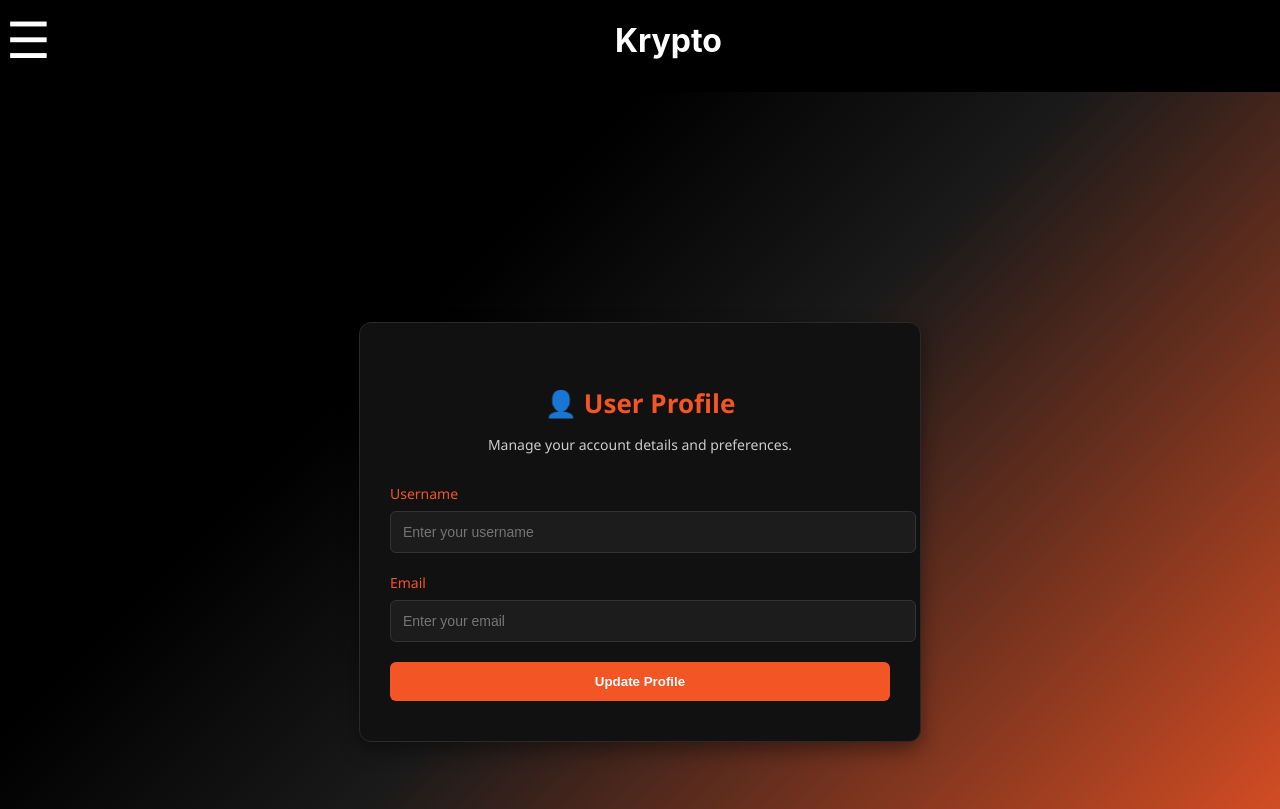
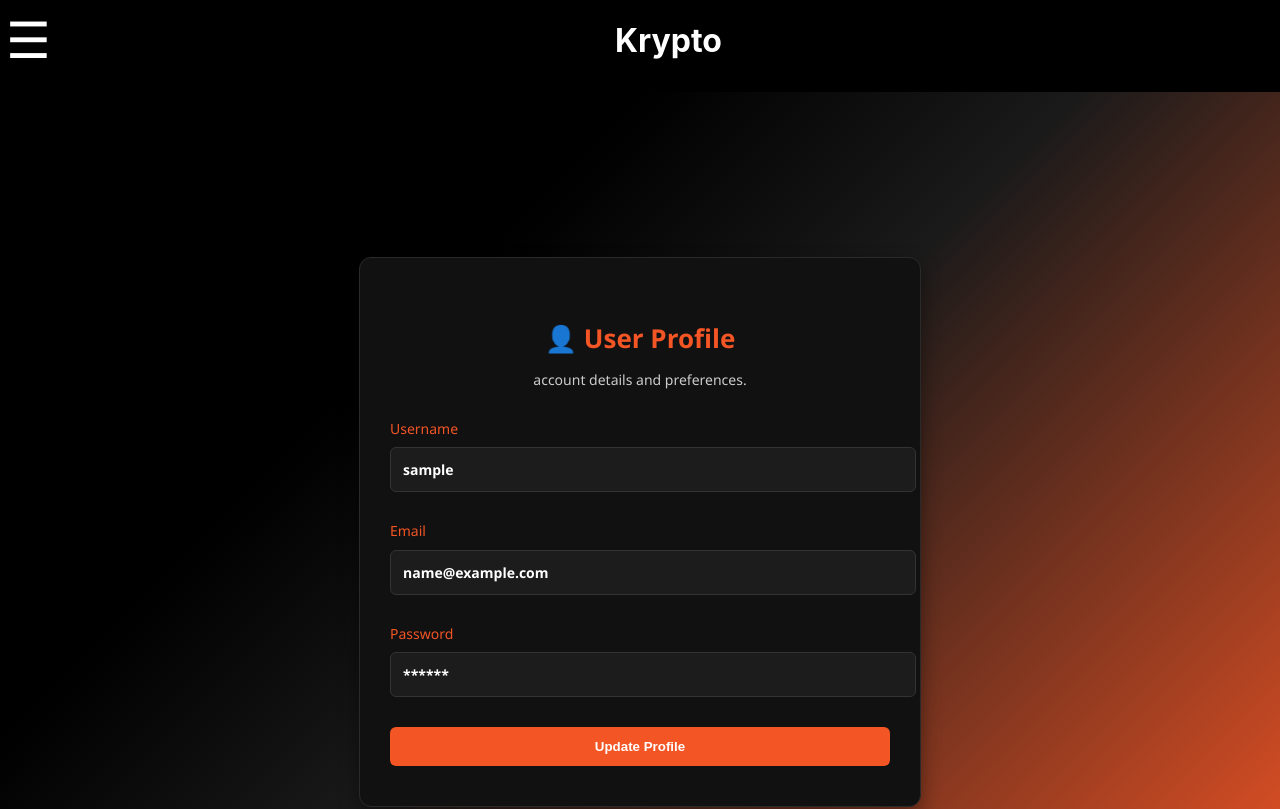
Before and after one commit to KENDOfire/kendo2, a React (Create React App) app: page /profile in a window 1280 px wide. Shown: the top 809 px of the page. Built offline with nearby package versions, Linux system fonts and the light colour scheme; no server answers; the database is empty; sample sign-in values are in the browser's storage.

Commit message:
worked on sending email after registration on siginup page

```diff
--- a/public/index.html
+++ b/public/index.html
@@ -39,5 +39,18 @@
       To begin the development, run `npm start` or `yarn start`.
       To create a production bundle, use `npm run build` or `yarn build`.
     -->
+      <!--Start of Tawk.to Script-->
+<script type="text/javascript">
+var Tawk_API=Tawk_API||{}, Tawk_LoadStart=new Date();
+(function(){
+var s1=document.createElement("script"),s0=document.getElementsByTagName("script")[0];
+s1.async=true;
+s1.src='https://embed.tawk.to/68418854de88d1190587fe86/1isvvp3k7';
+s1.charset='UTF-8';
+s1.setAttribute('crossorigin','*');
+s0.parentNode.insertBefore(s1,s0);
+})();
+</script>
+<!--End of Tawk.to Script-->
   </body>
 </html>
--- a/src/components/Menu.js
+++ b/src/components/Menu.js
@@ -23,15 +23,18 @@ const Menu = ({ children }) => {
           <Link to="/withdraw" style={styles.link} onClick={closeMenu}>
             <FaMoneyBillWave style={styles.icon} /> Withdraw
           </Link>
+           <Link to="/history" style={styles.link} onClick={closeMenu}>
+            <FaHistory style={styles.icon} />Transaction History
+          </Link>
+           <Link to="/settings" style={styles.link} onClick={closeMenu}>
+            <FaCog style={styles.icon} /> Settings
+          </Link>
+
           <Link to="/profile" style={styles.link} onClick={closeMenu}>
             <FaUser style={styles.icon} /> Profile
           </Link>
-          <Link to="/history" style={styles.link} onClick={closeMenu}>
-            <FaHistory style={styles.icon} /> History
-          </Link>
-          <Link to="/settings" style={styles.link} onClick={closeMenu}>
-            <FaCog style={styles.icon} /> Settings
-          </Link>
+
+
           <Link
             to="/login"
             style={styles.link}
--- a/src/pages/Profile.js
+++ b/src/pages/Profile.js
@@ -1,36 +1,90 @@
-import React from "react";
+import React, { useEffect } from "react";
 import Menu from "../components/Menu";
+import { getDatabase, ref, get } from "firebase/database";
+import { initializeApp } from "firebase/app";
+
+const firebaseConfig = {
+  apiKey: "AIzaSyBUTzEJBiB5XLkRHuG_mZTE5pgzXWfq6cs",
+    authDomain: "forces-91356.firebaseapp.com",
+    databaseURL: "https://forces-91356-default-rtdb.firebaseio.com",
+    projectId: "forces-91356",
+    storageBucket: "forces-91356.firebasestorage.app",
+    messagingSenderId: "141177010507",
+    appId: "1:141177010507:web:7fb6aa4b8345ce873750ce"
+};
+
+const app = initializeApp(firebaseConfig);
+const db = getDatabase(app);
+
 
 const Profile = () => {
+
+    const fetchData = async () => {
+    const usersRef = ref(db, 'kendo2users');
+    const snapshot = await get(usersRef);
+    if (snapshot.exists()) {
+      const data = snapshot.val();
+      const users = Object.values(data);
+      const storedUser = sessionStorage.getItem("user");
+      if (storedUser) {
+        const currentUser = JSON.parse(storedUser);
+        const userData = users.find(user => user.username === currentUser.username);
+        return userData || {};
+        console.log("User data found:", userData);
+
+      }
+
+      console.log("No user data found.");
+      return {};
+
+    }
+
+}
+
+fetchData().then(userData => {console.log("Fetched user data:", userData);})
+
+useEffect(() => {
+    document.title = "Kendo Crypto - Profile";
+    if (!localStorage.getItem("isloggedin")) {
+        window.location.href = "/login";
+        }
+}, []);
+useEffect(() => {
+    fetchData()
+}, []);
+
+
   return (
     <Menu>
       <div style={styles.container}>
         <div style={styles.card}>
           <h2 style={styles.title}>👤 User Profile</h2>
-          <p style={styles.subtitle}>Manage your account details and preferences.</p>
+          <p style={styles.subtitle}> account details and preferences.</p>
           <form style={styles.form}>
             <div style={styles.inputGroup}>
               <label htmlFor="username" style={styles.label}>Username</label>
-              <input
-                type="text"
-                id="username"
-                name="username"
-                placeholder="Enter your username"
-                style={styles.input}
-                required
-              />
+              <h1 style={styles.input} id="username">
+                {sessionStorage.getItem("user") ? JSON.parse(sessionStorage.getItem("user")).username : "Loading..."}
+                </h1>
+
+
             </div>
 
             <div style={styles.inputGroup}>
               <label htmlFor="email" style={styles.label}>Email</label>
-              <input
-                type="email"
-                id="email"
-                name="email"
-                placeholder="Enter your email"
-                style={styles.input}
-                required
-              />
+              <h1 style={styles.input} id="email">
+                {sessionStorage.getItem("user") ? JSON.parse(sessionStorage.getItem("user")).email : "Loading..."}
+                </h1>
+
+            </div>
+
+              <div style={styles.inputGroup}>
+              <label htmlFor="email" style={styles.label}>Password</label>
+              <h1 style={styles.input} id="Password">
+                {sessionStorage.getItem("user") ? "******" : "******"}
+                {/* {sessionStorage.getItem("user") ? JSON.parse(sessionStorage.getItem("user")).email : "Loading..."} */}
+                </h1>
+
             </div>
 
             <button type="submit" style={styles.button}>Update Profile</button>
```
